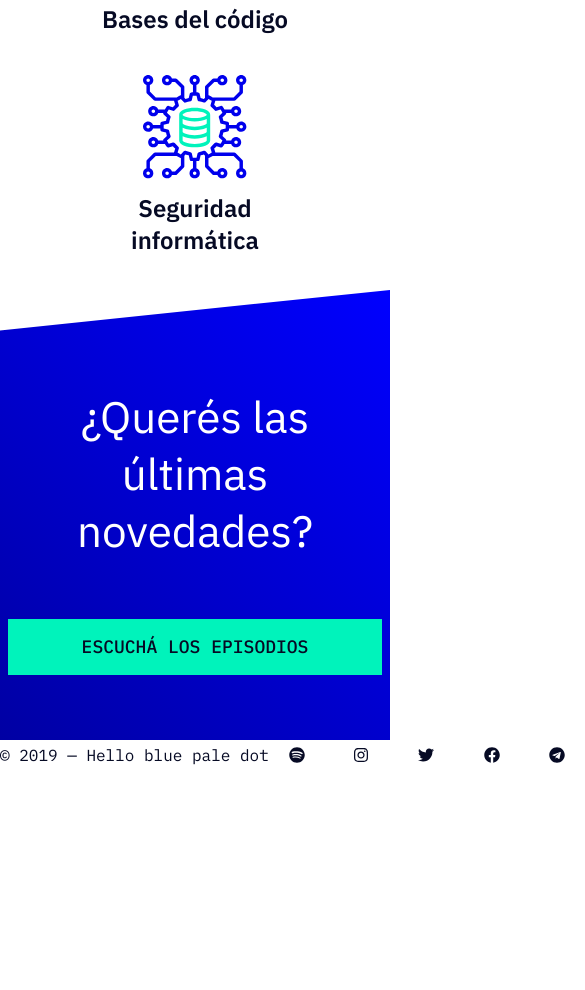
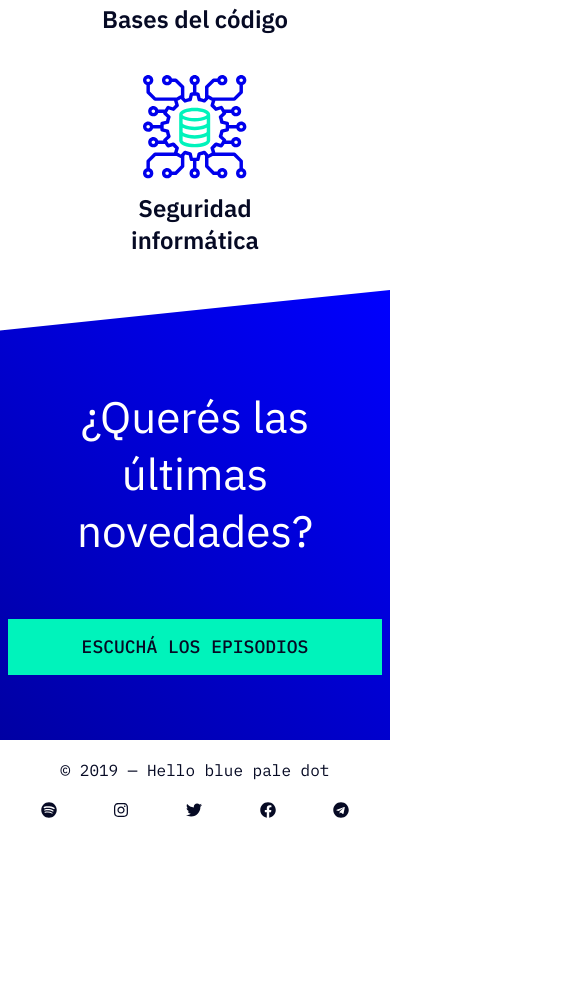
Before and after one commit to marioconti/podcast-channel-Mario-Conti, a plain HTML site: page index.html in a window 390 px wide. Shown: the part 4952-5942 px from the top of the page, 585 px wide, since content can reach past the window. Drawn offline with Linux system fonts and the light colour scheme.

Commit message:
se agregan cambios en el footer

```diff
--- a/index.html
+++ b/index.html
@@ -5,7 +5,7 @@
     <meta http-equiv="X-UA-Compatible" content="IE=edge" />
     <meta name="viewport" content="width=device-width, initial-scale=1.0" />
     <link rel="stylesheet" href="styles.css" />
-    <link rel="stylesheet" href="medias.css">
+    <link rel="stylesheet" href="medias.css" />
     <script
       defer
       src="https://use.fontawesome.com/releases/v5.15.3/js/all.js"
--- a/medias.css
+++ b/medias.css
@@ -212,14 +212,19 @@
     flex-direction: column;
     justify-content: center;
     align-items: center;
-    flex-wrap: wrap;
+    /* flex-wrap: wrap; */
     margin: 0;
+    padding-top: 50px;
+  }
+
+  .contenedor-redes {
+    padding-top: 20px;
   }
 
   .contenedor-redes a {
     width: 28px;
     height: 28px;
-    margin: 0 20px;
+    margin: 0 24px;
   }
 
   /* /Footer */
```
Lines whose indentation alone changed are shown as unchanged.
